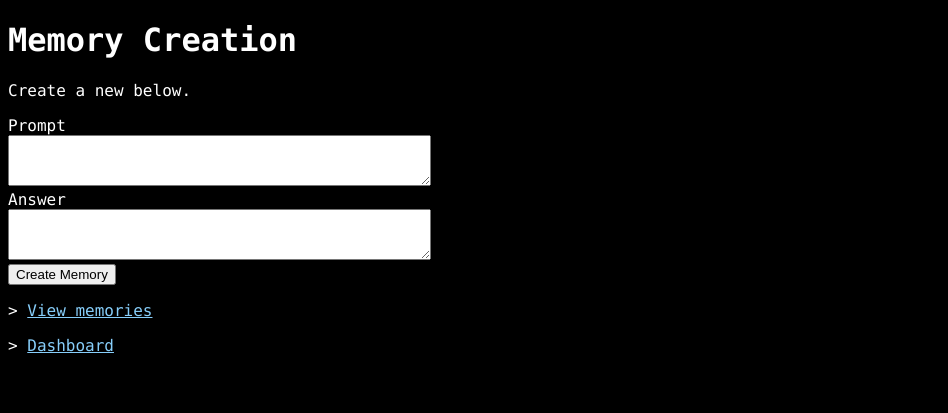
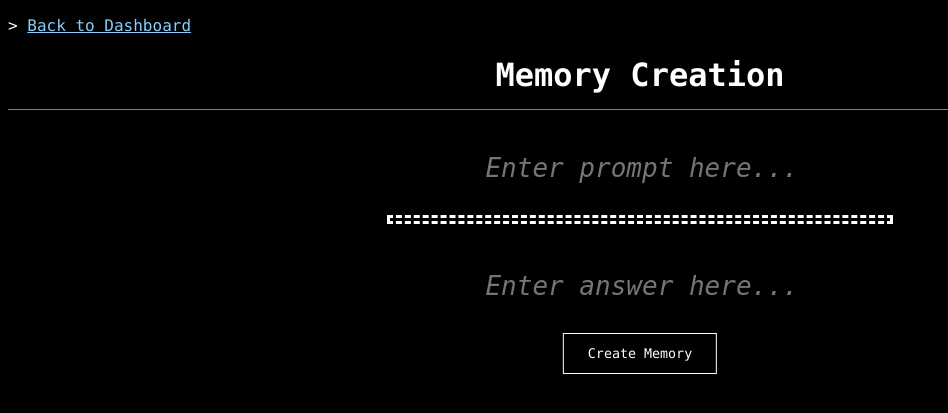
Before and after one commit to theara-y/memory_bot, a Flask app: template src/templates/app/create_memory.html in a window 1280 px wide. Shown: the top 413 px of the page, without its empty margins (0-948 px from the left). Run offline with Flask 3, Linux system fonts and the light colour scheme; the template is opened without the code that fills it: values that come from a table or form of the project are taken from there, others are empty; some libraries are stand-ins or nearby versions.

Commit message:
create memory css

```diff
--- a/src/app/forms.py
+++ b/src/app/forms.py
@@ -3,8 +3,8 @@
 from wtforms.validators import Length
 
 class CreateMemoryForm(FlaskForm):
-    prompt = TextAreaField('Prompt', validators=[Length(min=1)])
-    answer = TextAreaField('Answer', validators=[Length(min=1)])
+    prompt = TextAreaField('Prompt', validators=[Length(min=1, message="Prompt is required")])
+    answer = TextAreaField('Answer', validators=[Length(min=1, message="Answer is required")])
 
 class EditMemoryForm(FlaskForm):
     prompt = prompt = TextAreaField('Prompt', validators=[Length(min=1)])
--- a/src/app/routes.py
+++ b/src/app/routes.py
@@ -56,7 +56,10 @@ def create_memory():
         )
         db.session.add(memory)
         db.session.commit()
+
         flash('Memory created', category='success')
+
+        return redirect(url_for('app.view_memories'))
 
     return render_template('app/create_memory.html', form=form)
 
--- /dev/null
+++ b/src/static/css/app/create_memory.css
@@ -0,0 +1,66 @@
+h1 {
+    text-align: center;
+    padding-bottom: 15px;
+    border-bottom: 1px solid gray;
+}
+
+label {
+    color: white;
+    text-align: center;
+    opacity: 0;
+    transition: all 0.5s;
+}
+
+textarea {
+    padding: 2px;
+    width: 100%;
+    font-size: 26px;
+    border: 0;
+    background: black;
+    color: white;
+    resize: none;
+    text-align: center;
+}
+
+textarea:focus {
+    outline: none;
+}
+
+textarea:placeholder-shown {
+    font-style: italic;
+}
+
+#separator {
+    width: 500px;
+    height: 3px;
+    border: 3px dashed white;
+    background: black;
+    margin: 26px 0 26px 50%;
+    transform: translateX(-50%);
+}
+
+button {
+    border: 1px solid white;
+    background: linear-gradient(to right, cyan 50%, black 50%);
+    background-position-x: 100%;
+    background-size: 201%;
+    color: white;
+    padding: 12px 24px;
+    font-family: 'Lucida Console';
+    margin-top: 26px;
+    transition: .5s ease-in;
+    margin-left: 50%;
+    transform: translateX(-50%);
+}
+
+button:hover {
+    color: black;
+    background: linear-gradient(to right, cyan 50%, black 50%);
+    background-position-x: 0%;
+    background-size: 201%;
+    transition: .5s ease-out;
+}
+
+div.error {
+    text-align: center;
+}
--- a/src/templates/app/create_memory.html
+++ b/src/templates/app/create_memory.html
@@ -1,26 +1,74 @@
 {% extends 'base.html' %}
+
+{% block styles %}
+<link rel="stylesheet" type="text/css" href="/static/css/app/create_memory.css">
+{% endblock %}
 
 {% from 'macros.html' import link, input_errors %}
 
 {% block content %}
+{{ link('app.dashboard', 'Back to Dashboard') }}
 <h1>Memory Creation</h1>
-
-<p>Create a new below.</p>
 
 <form method="post">
     {{ form.hidden_tag() }}
 
     {{ form.prompt.label() }}
-    {{ form.prompt(cols="50", rows="3") }}
+    {{ form.prompt(cols="50", rows="1", placeholder="Enter prompt here...") }}
     {{ input_errors(form.prompt) }}
 
+    <div id="separator"></div>
+
     {{ form.answer.label() }}
-    {{ form.answer(cols="50", rows="3") }}
+    {{ form.answer(cols="50", rows="1", placeholder="Enter answer here...") }}
     {{ input_errors(form.answer)}}
 
     <button>Create Memory</button>
 </form>
+{% endblock %}
 
-{{ link('app.view_memories', 'View memories') }}
-{{ link('app.dashboard', 'Dashboard') }}
+{% block scripts %}
+<script>
+    const resize = (textarea) => {
+        if (!textarea.val().trim()) {
+            textarea.val('')
+            textarea.prev().css('opacity', 0)
+        } else {
+            textarea.prev().css('opacity', 100)
+        }
+
+        textarea.height('initial')
+        const clientHeight = textarea.prop('clientHeight')
+        const scrollHeight = textarea.prop('scrollHeight')
+
+        if (scrollHeight > clientHeight) {
+            textarea.height(scrollHeight - 4)
+        }
+    }
+
+    $('document').ready(function() {
+        $('textarea').each(function(idx, textarea) {
+            resize($(textarea))
+        })
+    })
+
+    $('textarea').on('input', function(e) {
+        resize($(this))
+        // if (!$(this).val().trim()) {
+        //     $(this).val('')
+        //     $(this).prev().css('opacity', 0)
+        // } else {
+        //     $(this).prev().css('opacity', 100)
+        // }
+
+        // $(this).height('initial')
+
+        // const clientHeight = $(this).prop('clientHeight')
+        // const scrollHeight = $(this).prop('scrollHeight')
+
+        // if (scrollHeight > clientHeight) {
+        //     $(this).height(scrollHeight - 4)
+        // }
+    })
+</script>
 {% endblock %}
--- a/src/templates/macros.html
+++ b/src/templates/macros.html
@@ -1,6 +1,6 @@
 {% macro input_errors(field) %}
     {% for error in field.errors %}
-        <div><span class="error-msgs">{{ error }}</span></div>
+        <div class="error">{{ error }}</div>
     {% endfor %}
 {% endmacro %}
 
```
